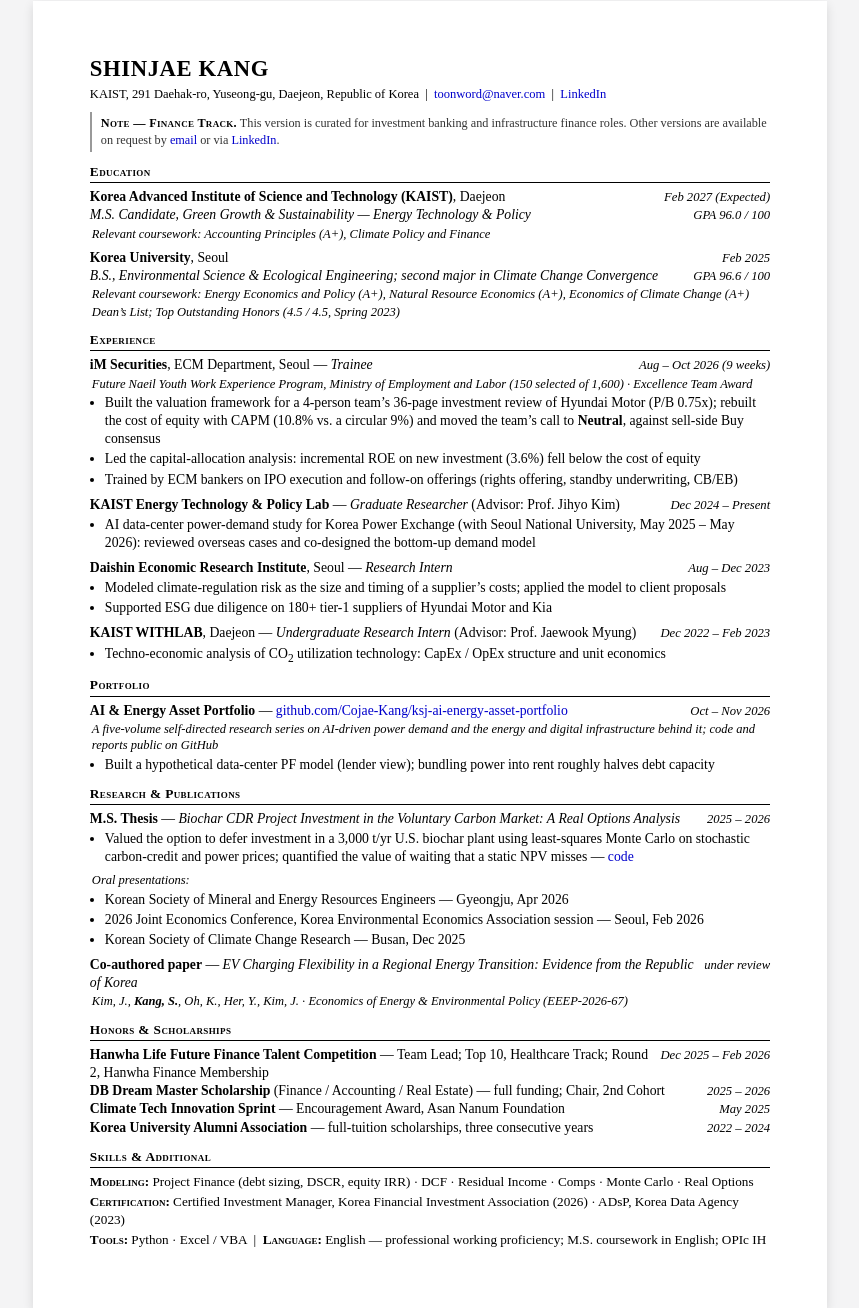
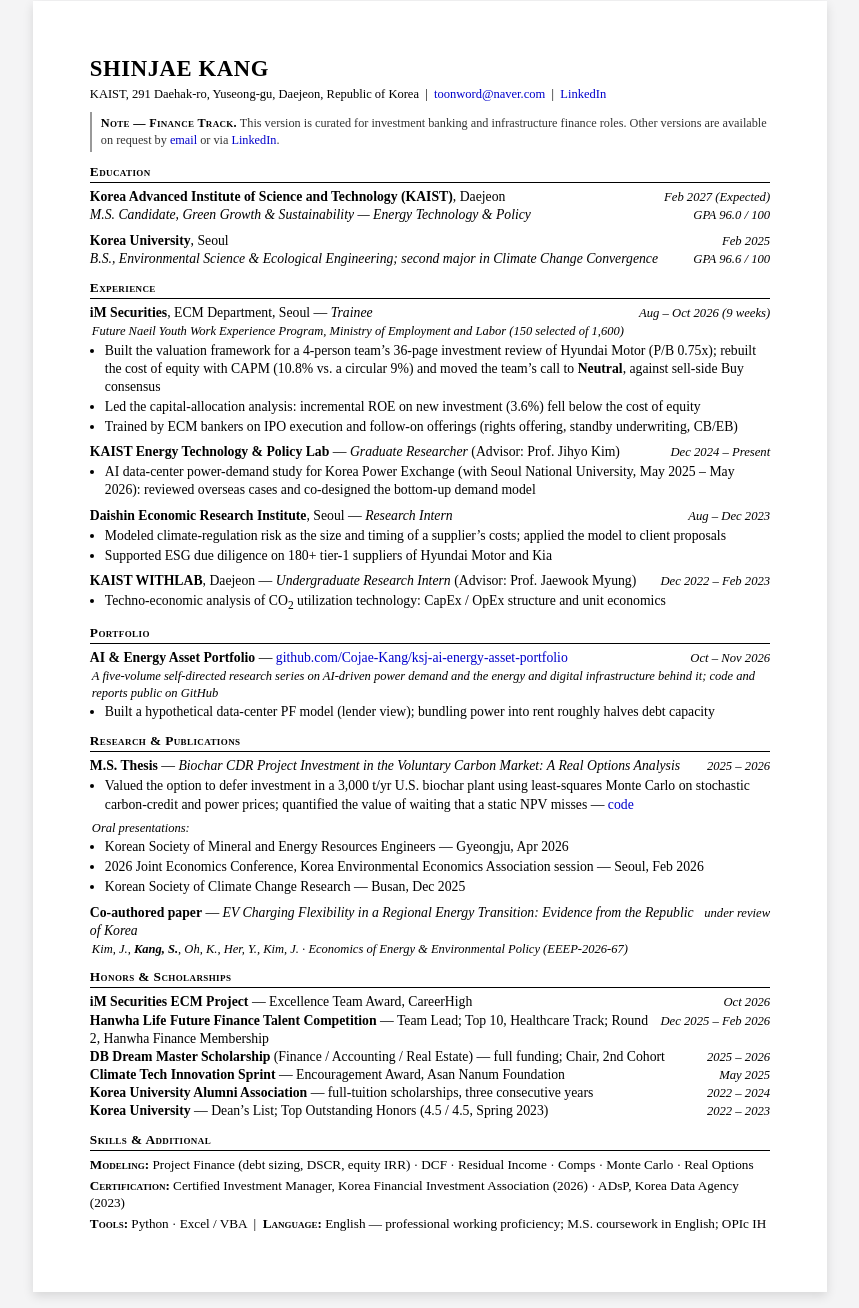
Before and after one commit to Cojae-Kang/shinjaekang.github.io, a plain HTML site: page index.html in a window 1280 px wide. Shown: the part 17-1325 px from the top of the page, without its empty margins (210-1069 px from the left). Drawn offline with Linux system fonts and the light colour scheme.

Commit message:
Move awards to Honors, remove coursework lines
Co-Authored-By: Claude Opus 5.5 <noreply@anthropic.com>

```diff
--- a/index.html
+++ b/index.html
@@ -81,7 +81,6 @@
       <span class="r">Feb 2027 (Expected)</span>
     </div>
     <div class="row"><span class="role">M.S. Candidate, Green Growth &amp; Sustainability &mdash; Energy Technology &amp; Policy</span><span class="r">GPA 96.0 / 100</span></div>
-    <div class="note">Relevant coursework: Accounting Principles (A+), Climate Policy and Finance</div>
   </div>
   <div class="blk">
     <div class="row">
@@ -89,8 +88,6 @@
       <span class="r">Feb 2025</span>
     </div>
     <div class="row"><span class="role">B.S., Environmental Science &amp; Ecological Engineering; second major in Climate Change Convergence</span><span class="r">GPA 96.6 / 100</span></div>
-    <div class="note">Relevant coursework: Energy Economics and Policy (A+), Natural Resource Economics (A+), Economics of Climate Change (A+)</div>
-    <div class="note">Dean&rsquo;s List; Top Outstanding Honors (4.5 / 4.5, Spring 2023)</div>
   </div>
 
   <h2>Experience</h2>
@@ -99,7 +96,7 @@
       <span><span class="org">iM Securities</span>, ECM Department, Seoul &mdash; <span class="role">Trainee</span></span>
       <span class="r">Aug &ndash; Oct 2026 (9 weeks)</span>
     </div>
-    <div class="note">Future Naeil Youth Work Experience Program, Ministry of Employment and Labor (150 selected of 1,600) &middot; Excellence Team Award</div>
+    <div class="note">Future Naeil Youth Work Experience Program, Ministry of Employment and Labor (150 selected of 1,600)</div>
     <ul>
       <li>Built the valuation framework for a 4-person team&rsquo;s 36-page investment review of Hyundai Motor (P/B 0.75x); rebuilt the
         cost of equity with CAPM (10.8% vs. a circular 9%) and moved the team&rsquo;s call to <b>Neutral</b>, against sell-side Buy consensus</li>
@@ -182,6 +179,10 @@
   <h2>Honors &amp; Scholarships</h2>
   <div class="blk">
     <div class="row">
+      <span><span class="org">iM Securities ECM Project</span> &mdash; Excellence Team Award, CareerHigh</span>
+      <span class="r">Oct 2026</span>
+    </div>
+    <div class="row">
       <span><span class="org">Hanwha Life Future Finance Talent Competition</span> &mdash; Team Lead; Top 10, Healthcare Track; Round 2, Hanwha Finance Membership</span>
       <span class="r">Dec 2025 &ndash; Feb 2026</span>
     </div>
@@ -197,6 +198,10 @@
       <span><span class="org">Korea University Alumni Association</span> &mdash; full-tuition scholarships, three consecutive years</span>
       <span class="r">2022 &ndash; 2024</span>
     </div>
+    <div class="row">
+      <span><span class="org">Korea University</span> &mdash; Dean&rsquo;s List; Top Outstanding Honors (4.5 / 4.5, Spring 2023)</span>
+      <span class="r">2022 &ndash; 2023</span>
+    </div>
   </div>
 
   <h2>Skills &amp; Additional</h2>
```
